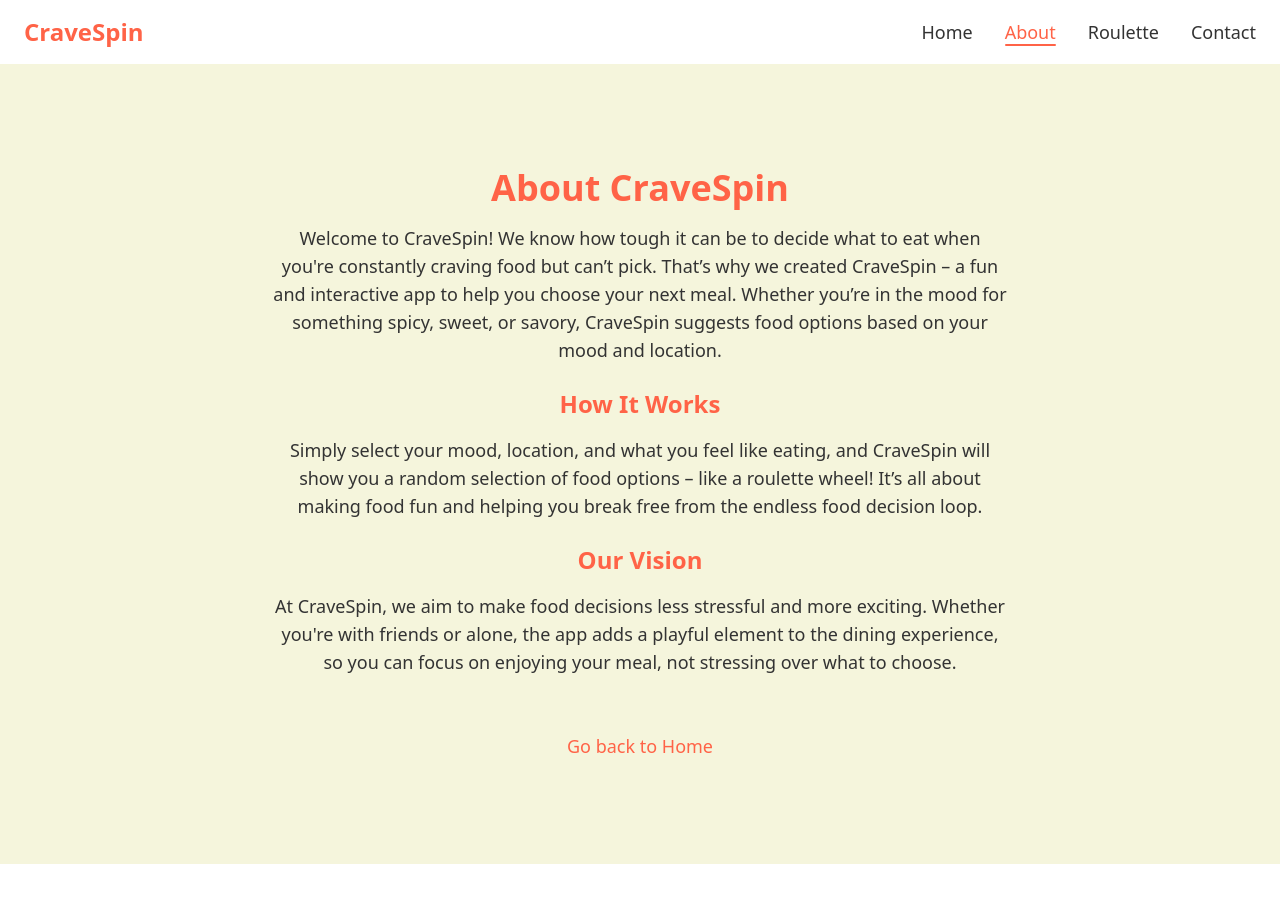
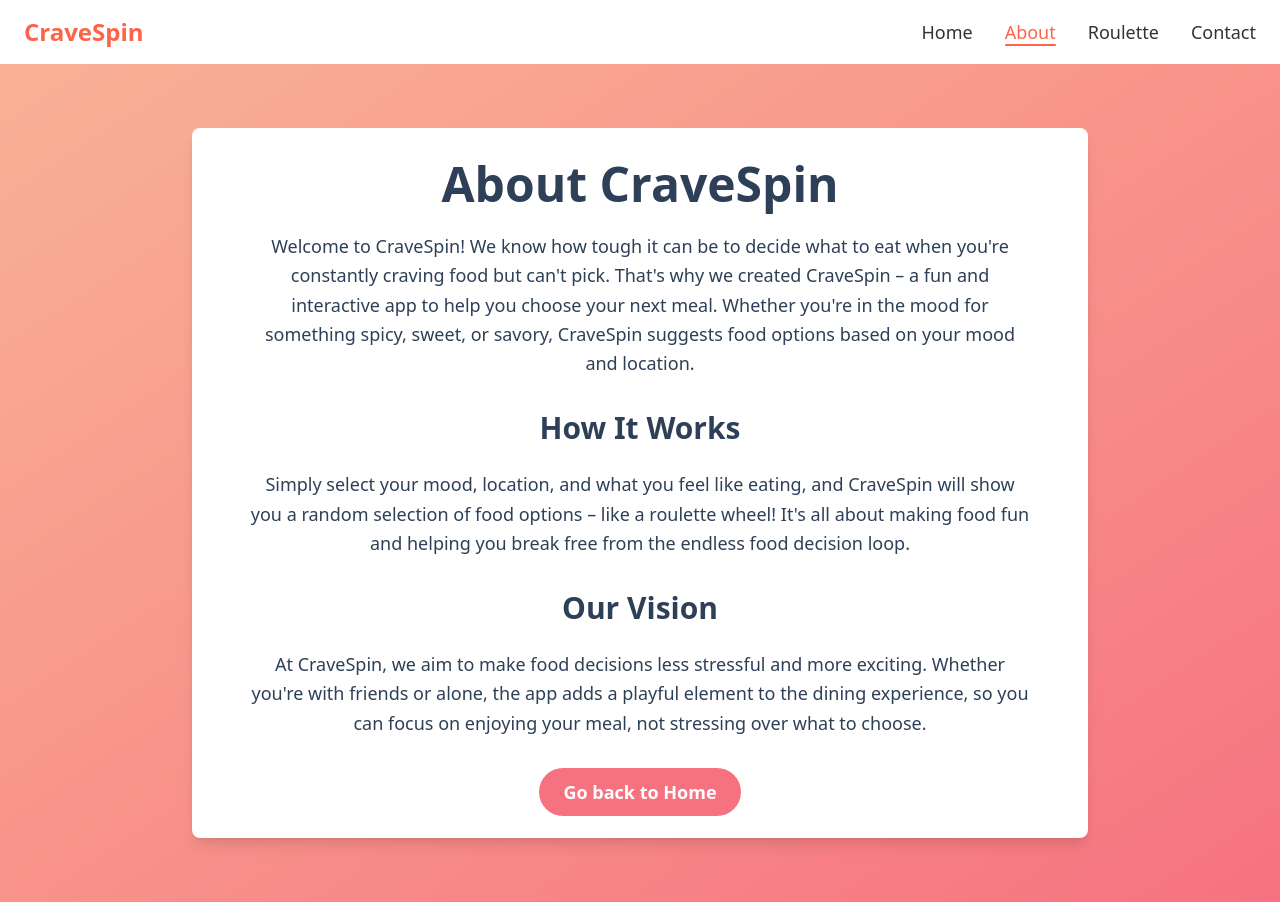
Before and after one commit to DevChiii/crave-spin, a SvelteKit app: page /about in a window 1280 px wide. Before the commit the page ends 864 px from the top, so only its background shows below. Built offline with nearby package versions, Linux system fonts and the light colour scheme.

Commit message:
Match navbar color scheme to other pages.

```diff
--- a/src/lib/components/Navbar.svelte
+++ b/src/lib/components/Navbar.svelte
@@ -3,12 +3,11 @@
   import { onMount } from 'svelte';
 
   const navItems = [
-  { name: 'Home', path: '/' },
-  { name: 'About', path: '/about' },
-  { name: 'Roulette', path: '/roulette' },
-  { name: 'Contact', path: '/contact' }
-];
-
+    { name: 'Home', path: '/' },
+    { name: 'About', path: '/about' },
+    { name: 'Roulette', path: '/roulette' },
+    { name: 'Contact', path: '/contact' }
+  ];
 
   let isMenuOpen = false;
   let scrolled = false;
@@ -49,7 +48,7 @@
       {#each navItems as item}
         <a
           href={item.path}
-          class={`relative text-lg transition-colors duration-300 ${$page.url.pathname === item.path ? 'text-[#FF6347] font-medium' : 'text-[#333] hover:text-[#FFA500]'}`}
+          class={`relative text-lg transition-colors duration-300 ${$page.url.pathname === item.path ? 'text-[#FF6347] font-medium' : 'text-[#333333] hover:text-[#FFA500]'}`}
         >
           {item.name}
           {#if $page.url.pathname === item.path}
@@ -80,11 +79,11 @@
     <!-- svelte-ignore a11y_click_events_have_key_events -->
     <!-- svelte-ignore a11y_no_static_element_interactions -->
     <div
-      class="fixed inset-0 bg-[#fa9e53] bg-opacity-30 backdrop-blur-lg z-40"
+      class="fixed inset-0 bg-[#FF6347] bg-opacity-30 backdrop-blur-lg z-40 transition-all duration-500"
       on:click={closeMenu}
     ></div>
 
-    <div class="fixed top-0 right-0 w-64 h-full bg-[#F5F5DC] z-50 transform transition-transform duration-300 ease-in-out">
+    <div class="fixed top-0 right-0 w-64 h-full bg-[#F5F5DC] z-50 transform transition-transform duration-500 ease-in-out">
       <div class="flex justify-end p-4">
         <!-- svelte-ignore a11y_consider_explicit_label -->
         <button class="text-[#FF6347]" on:click={closeMenu}>
@@ -98,7 +97,7 @@
         {#each navItems as item}
           <a
             href={item.path}
-            class={`py-2 px-4 rounded-md transition-colors duration-300 ${$page.url.pathname === item.path ? 'bg-[#FF6347] text-[#F5F5DC] font-medium' : 'text-[#333] hover:bg-[#FFA500] hover:text-[#F5F5DC]'}`}
+            class={`py-2 px-4 rounded-md transition-colors duration-300 ${$page.url.pathname === item.path ? 'bg-[#FF6347] text-[#F5F5DC] font-medium' : 'text-[#333333] hover:bg-[#FFA500] hover:text-[#F5F5DC]'}`}
             on:click={closeMenu}
           >
             {item.name}
--- a/src/routes/about/+page.svelte
+++ b/src/routes/about/+page.svelte
@@ -1,25 +1,27 @@
 <script>
-    // Any JavaScript code you need (for now it's empty)
-  </script>
+  // Any JavaScript code you need (for now it's empty)
+</script>
 
-  <main class="bg-[#F5F5DC] min-h-screen flex flex-col justify-center items-center text-center py-8">
-    <h1 class="text-[#FF6347] text-4xl font-bold mb-4">About CraveSpin</h1>
+<main class="bg-gradient-to-br from-[#F8B195] to-[#F67280] min-h-screen flex flex-col justify-center items-center text-center py-10">
+  <div class="w-full max-w-4xl bg-white bg-opacity-95 rounded-lg shadow-lg p-8 m-6">
+    <h1 class="text-[#2E4057] text-5xl font-extrabold mb-6">About CraveSpin</h1>
 
-    <p class="text-[#333] text-lg mb-6 px-4 max-w-3xl">
-      Welcome to CraveSpin! We know how tough it can be to decide what to eat when you're constantly craving food but can’t pick. That’s why we created CraveSpin – a fun and interactive app to help you choose your next meal. Whether you’re in the mood for something spicy, sweet, or savory, CraveSpin suggests food options based on your mood and location.
+    <p class="text-[#2E4057] text-lg mb-8 px-6 leading-relaxed">
+      Welcome to CraveSpin! We know how tough it can be to decide what to eat when you're constantly craving food but can't pick. That's why we created CraveSpin – a fun and interactive app to help you choose your next meal. Whether you're in the mood for something spicy, sweet, or savory, CraveSpin suggests food options based on your mood and location.
     </p>
 
-    <h2 class="text-[#FF6347] text-2xl font-semibold mb-4">How It Works</h2>
-    <p class="text-[#333] text-lg mb-6 px-4 max-w-3xl">
-      Simply select your mood, location, and what you feel like eating, and CraveSpin will show you a random selection of food options – like a roulette wheel! It’s all about making food fun and helping you break free from the endless food decision loop.
+    <h2 class="text-[#2E4057] text-3xl font-semibold mb-6">How It Works</h2>
+    <p class="text-[#2E4057] text-lg mb-8 px-6 leading-relaxed">
+      Simply select your mood, location, and what you feel like eating, and CraveSpin will show you a random selection of food options – like a roulette wheel! It's all about making food fun and helping you break free from the endless food decision loop.
     </p>
 
-    <h2 class="text-[#FF6347] text-2xl font-semibold mb-4">Our Vision</h2>
-    <p class="text-[#333] text-lg mb-6 px-4 max-w-3xl">
+    <h2 class="text-[#2E4057] text-3xl font-semibold mb-6">Our Vision</h2>
+    <p class="text-[#2E4057] text-lg mb-8 px-6 leading-relaxed">
       At CraveSpin, we aim to make food decisions less stressful and more exciting. Whether you're with friends or alone, the app adds a playful element to the dining experience, so you can focus on enjoying your meal, not stressing over what to choose.
     </p>
 
-    <div class="mt-8">
-      <a href="/" class="text-[#FF6347] text-lg hover:underline">Go back to Home</a>
+    <div class="mt-10">
+      <a href="/" class="px-6 py-3 bg-[#F67280] text-white text-lg font-semibold rounded-full hover:bg-[#F8B195] transition-all ease-in-out duration-300">Go back to Home</a>
     </div>
-  </main>
+  </div>
+</main>
```
